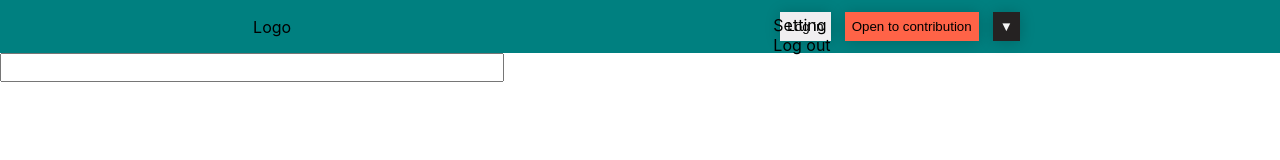
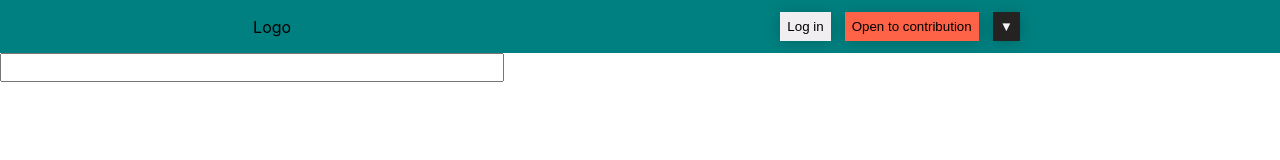
Before and after one commit to Sandip-Z/movies, a React (Create React App) app: page / in a window 1280 px wide. Shown: the top 160 px of the page. Built offline with nearby package versions, Linux system fonts and the light colour scheme.

Commit message:
[style] dropdown menu

```diff
--- a/src/components/Navbar/index.js
+++ b/src/components/Navbar/index.js
@@ -19,10 +19,12 @@ const Navbar = () => {
         >
           &#9660;
         </button>
-        <ul className="dropdown">
-          <li>Setting</li>
-          <li>Log out</li>
-        </ul>
+        {show && (
+          <ul className="dropdown">
+            <li>Setting</li>
+            <li>Log out</li>
+          </ul>
+        )}
       </div>
     </nav>
   );
--- a/src/index.css
+++ b/src/index.css
@@ -124,6 +124,17 @@ nav {
 
 .dropdown {
   position: absolute;
-  top: 15px;
+  background-color: grey;
+  top: 55px;
+  right: 284px;
   list-style: none;
 }
+
+.dropdown li {
+  padding: 15px 30px;
+}
+
+.dropdown li:hover {
+  background-color: lightgray;
+  cursor: pointer;
+}
```
